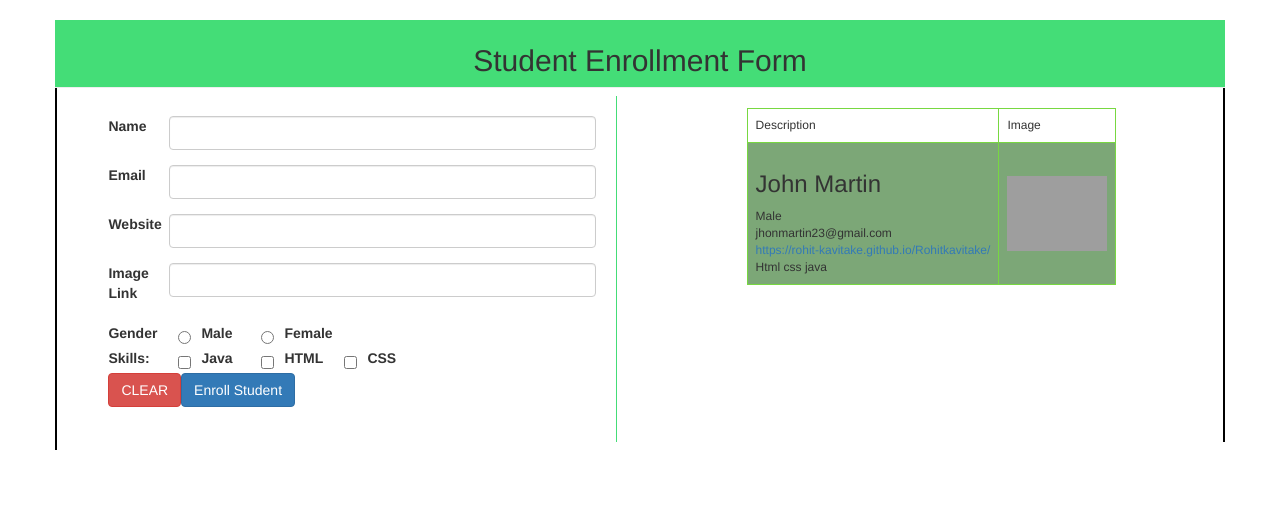
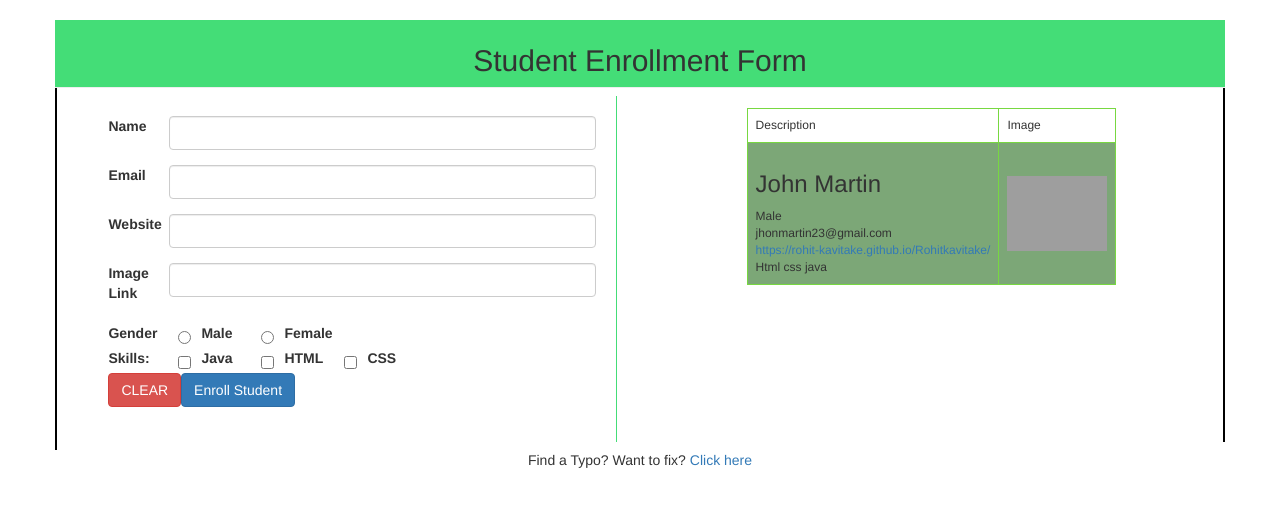
Before and after one commit to Rohit-Kavitake/Student-Enrollment-Form, a plain HTML site: page index.html in a window 1280 px wide. Drawn offline with nearby package versions, Linux system fonts and the light colour scheme; grey boxes are pictures that could not be loaded.

Commit message:
Update index.html

```diff
--- a/index.html
+++ b/index.html
@@ -18,8 +18,6 @@
         <div class="page-header">
             <center><h2> Student Enrollment Form</h2> </center>
         </div>
-    <!-- </div>
-    <div class="container" id=contain> -->
         <div class="col-md-6 col-sm-6" id="register">
             <form onsubmit="AddData();return false;">
                 <div id="name" class="form-group">
@@ -82,7 +80,9 @@
             </center>
         </div>
     </div>
-    <!-- <button onclick="AddData()">rk</button>  -->
+    <footer class="errFix">
+        <center><p>Find a Typo? Want to fix? <a href="https://github.com/Rohit-Kavitake/Student-Enrollment-Form.git">Click here</a></p></center>
+    </footer>
 </body>
 <script src="script.js"></script>
 </html>
```
